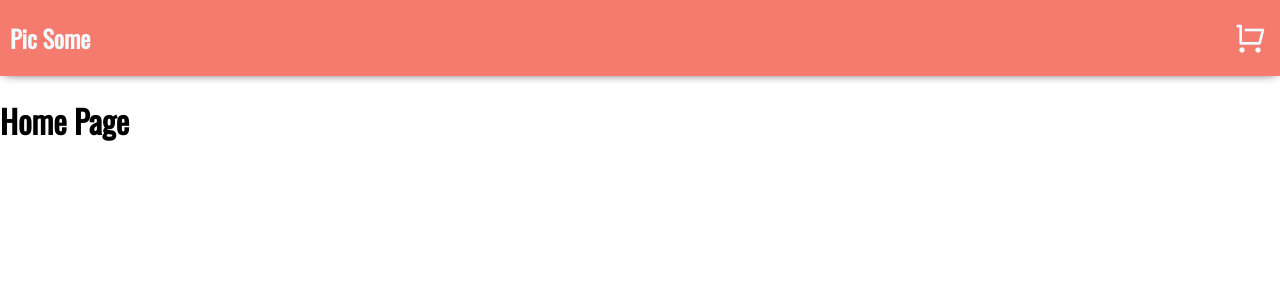
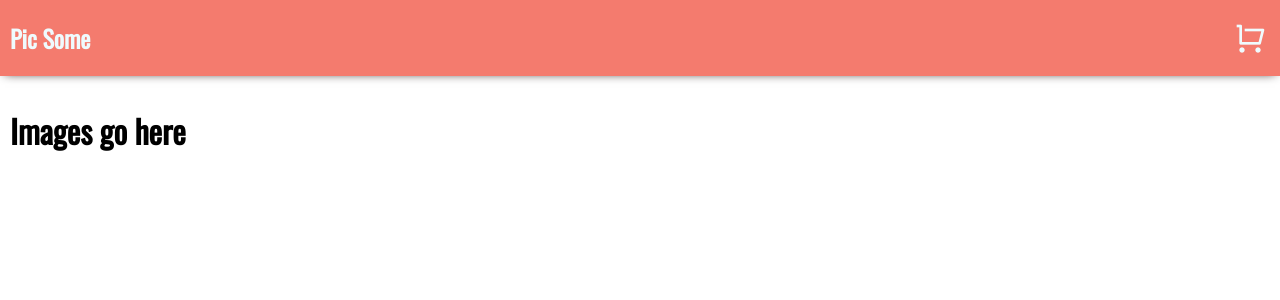
Before and after one commit to mishs/ecommerce-site, a React (Create React App) app in the folder react-ecommerce/: page / in a window 1280 px wide. Shown: the top 300 px of the page. Built offline with nearby package versions, Linux system fonts and the light colour scheme.

Commit message:
Switch Photos and Cart components

```diff
--- a/react-ecommerce/src/App.js
+++ b/react-ecommerce/src/App.js
@@ -9,7 +9,14 @@ function App() {
     return (
         <div>
             <Header />
-            <h1>Home Page</h1>
+            <Switch>
+              <Route exact path="/">
+                <Photos />
+              </Route>
+              <Route exact path="/">
+                <Cart />
+              </Route>
+            </Switch>
         </div>
     )
 }
```
